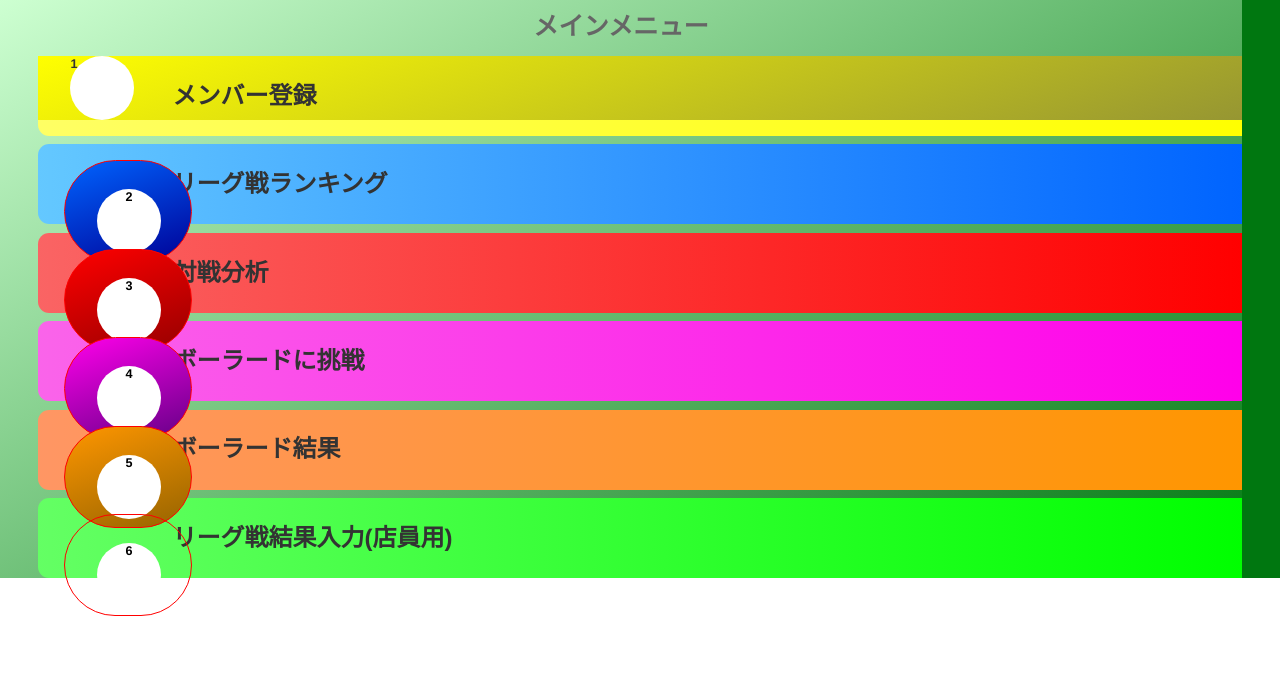
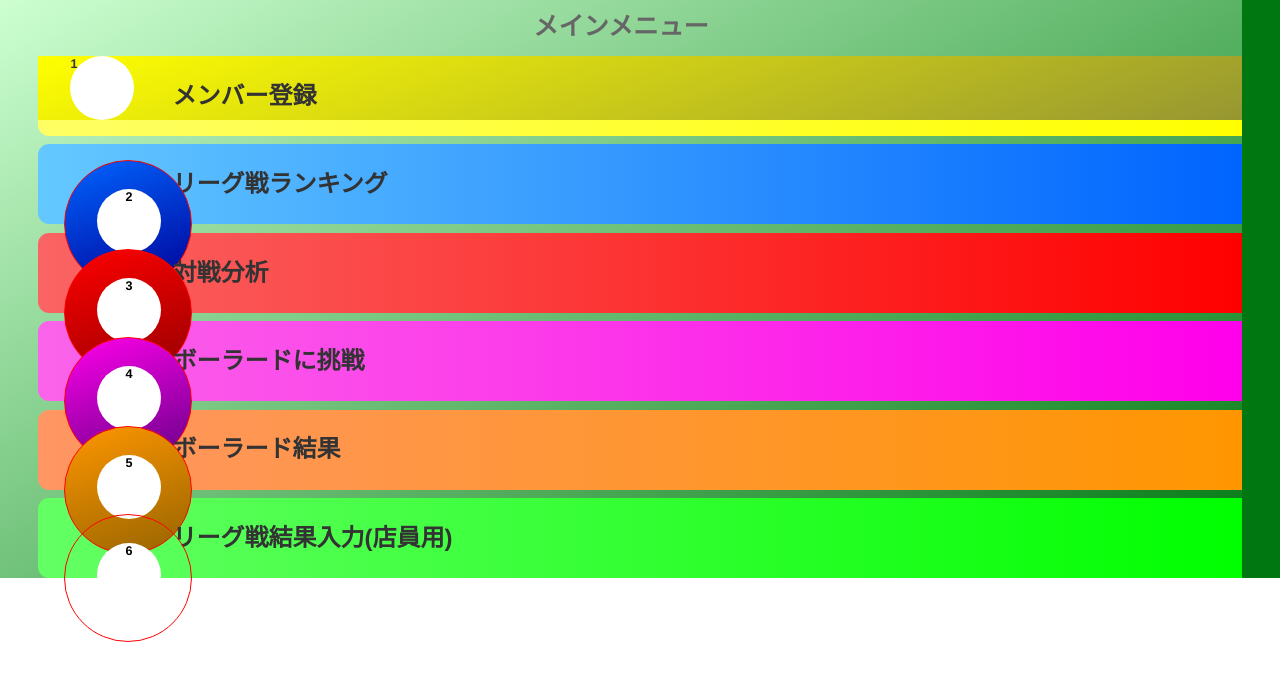
Before and after one commit to tetsuwrx/b-path-league, a PHP site: template web/views/index.twig in a window 1280 px wide. Shown: the top 681 px of the page. Run offline with PHP 8.4, Linux system fonts and the light colour scheme; the template is opened without the code that fills it, so the values that code supplies are empty; some libraries are stand-ins or nearby versions.

Commit message:
Update main.css

```diff
--- a/web/stylesheets/main.css
+++ b/web/stylesheets/main.css
@@ -71,7 +71,7 @@ div.mainball{
   margin-top:2vh;
   color:black;
   width:10vw;
-  height:8vw;
+  height:10vw;
   border-radius:10vw;
   border:#ff0000 solid 1px;
 }
```
